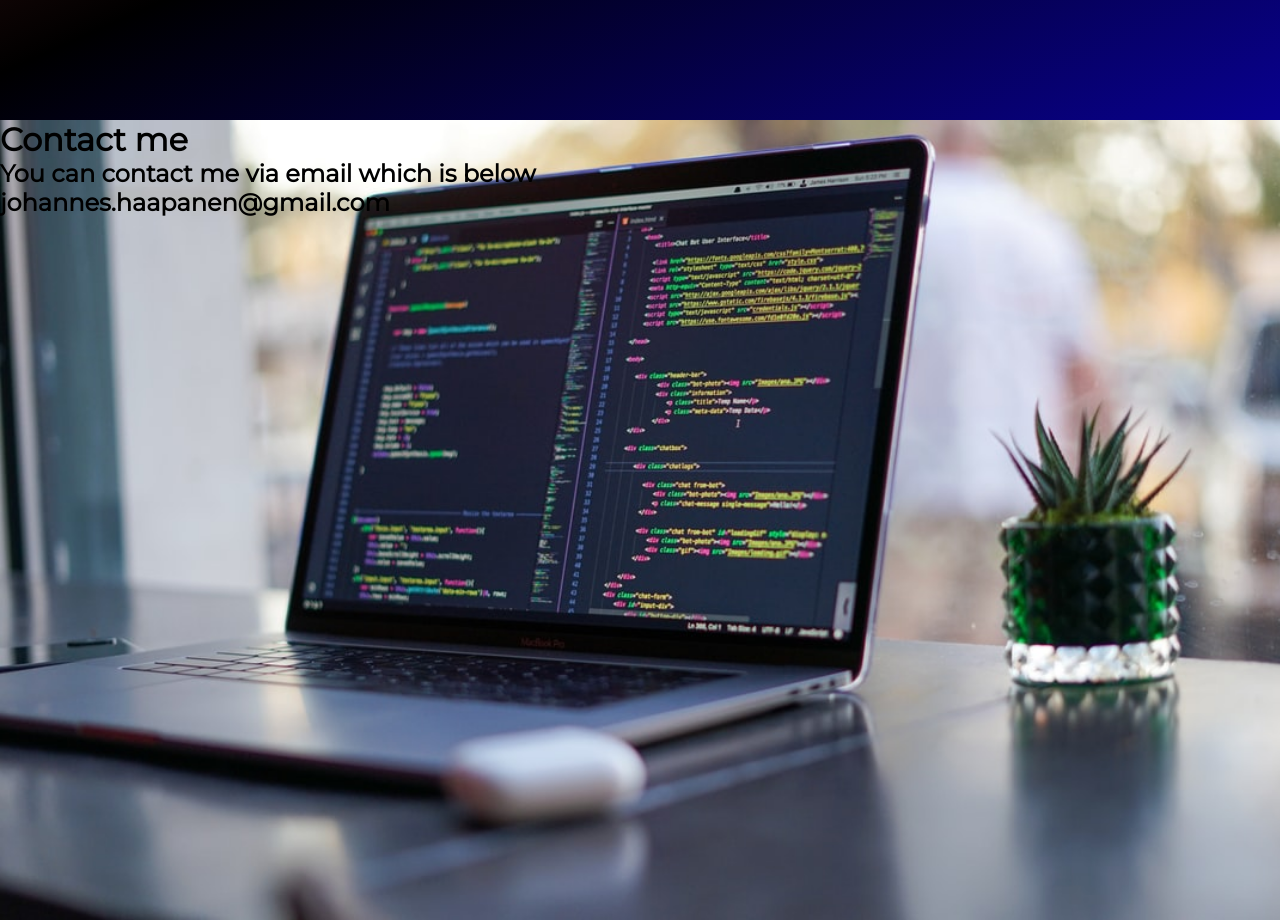
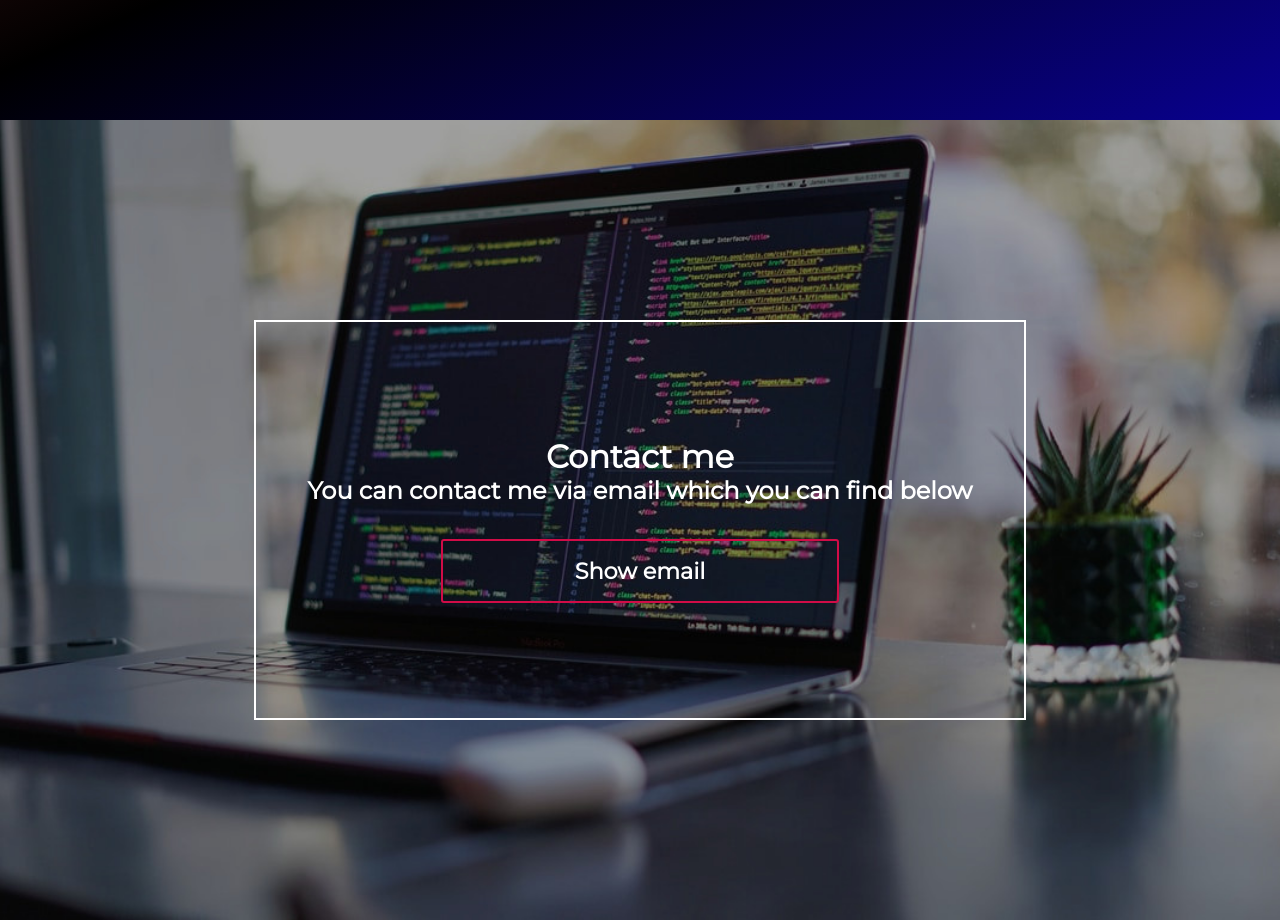
Before and after one commit to spoilaro/johanneshaapanen, a React (Create React App) app: page / in a window 1280 px wide. Shown: the part 1480-2400 px from the top of the page. Built offline with nearby package versions, Linux system fonts and the light colour scheme.

Commit message:
Basic contact page is now working and live.

```diff
--- a/src/App.js
+++ b/src/App.js
@@ -8,16 +8,20 @@ import { useRef } from "react"
 function App() {
 
   const cvRef = useRef(null);
+  const contactRef = useRef(null);
 
   const cvScroll = () => {
     cvRef.current.scrollIntoView({ behavior: 'smooth' });
   }
+  const contactScroll = () => {
+    contactRef.current.scrollIntoView({ behavior: 'smooth' })
+  }
 
   return (
     <div className="App">
-        <LandingPage onCvClick={cvScroll} />
+        <LandingPage onCvClick={cvScroll} onContactClick={contactScroll} />
         <Cv ref={cvRef} />
-        <Contact/>
+        <Contact ref={contactRef} />
     </div>
   );
 }
--- a/src/components/LandingPage.js
+++ b/src/components/LandingPage.js
@@ -20,7 +20,7 @@ export default function LandingPage(props) {
         <div className="landing-container">
             <h1 className="welcome-text">Welcome</h1>
             <div className="links">
-                <LinkButton link={"Contact"} />
+                <LinkButton onClick={props.onContactClick} link={"Contact"} />
                 <LinkButton onClick={props.onCvClick} link={"CV"} />
                 <LinkButton link={"Projects"} />
             </div>
--- a/src/components/contact/Contact.js
+++ b/src/components/contact/Contact.js
@@ -1,16 +1,29 @@
-import React from 'react';
+import React, { useState, forwardRef } from 'react';
 import "./contact.scss"
+import LinkButton from "../buttons/LinkButton"
 
-const Contact = () => {
+const Contact = forwardRef((props, ref) => {
+
+    const [showEmail, setShowEmail] = useState(false);
+
+    const sendEmail = () => {
+        setShowEmail(true)
+    }
+
     return (
-        <div className="contact-page" >
+        <div ref={ref} className="contact-page" >
             <div className="contact-container" >
                 <h1>Contact me</h1>
-                <h2>You can contact me via email which is below</h2>
-                <h2>johannes.haapanen@gmail.com</h2>
+                <h2>You can contact me via email which you can find below</h2>
+                <div className="contact-button" >
+                    {showEmail ? <h2>johannes.haapanen@gmail.com</h2> : <LinkButton link={"Show email"} onClick={sendEmail} />}
+                </div>
+            </div>
+            <div className="darkenFilter" >
+
             </div>
         </div>
     );
-}
+})
 
 export default Contact;
--- a/src/components/contact/contact.scss
+++ b/src/components/contact/contact.scss
@@ -5,8 +5,35 @@
     width: 100%;
     background-image: url(../../assets/devbg.jpeg);
     background-size: cover;
+    display: flex;
+    justify-content: center;
+    align-items: center;
 }
 
 .contact-container{
+    color: white;
+    border: 2px solid white;
+    text-align: center;
+    display: flex;
+    flex-direction: column;
+    max-width: 85%;
+    min-height: 50vh;
+    justify-content: center;
+    align-items: center;
+    padding: 4%;
+}
 
+.contact-button{
+    margin-top: 5%;
+    min-width: 60%;
 }
+
+.contact-button > h2 {
+    display: flex;
+    font-size: 1rem;
+    background-color: rgb(209, 12, 71);
+    height: 4ch;
+    border-radius: 5px;
+    justify-content: center;
+    align-items: center;
+}
```
Also changed, not shown: src/assets/devbg.jpeg.
